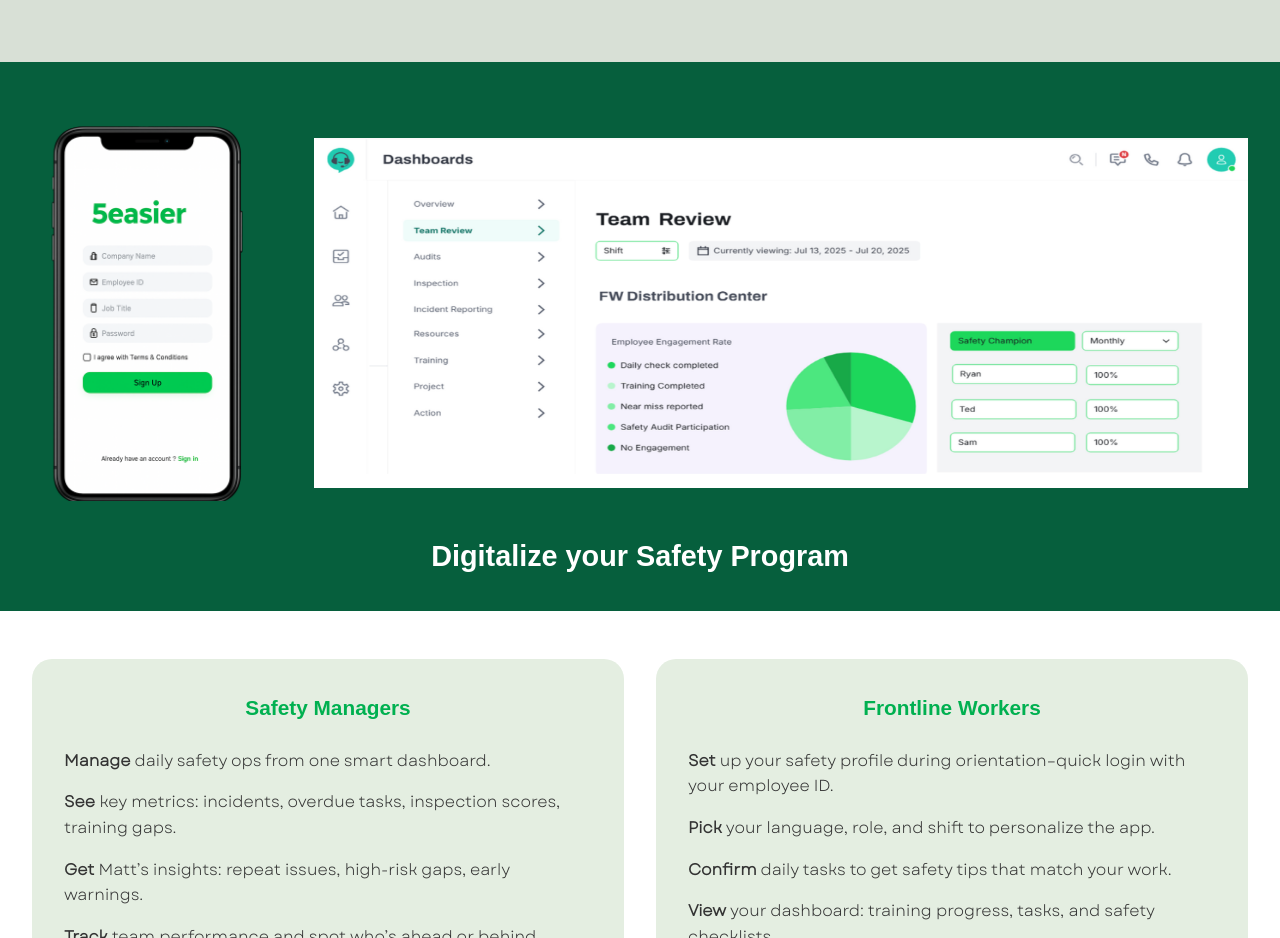
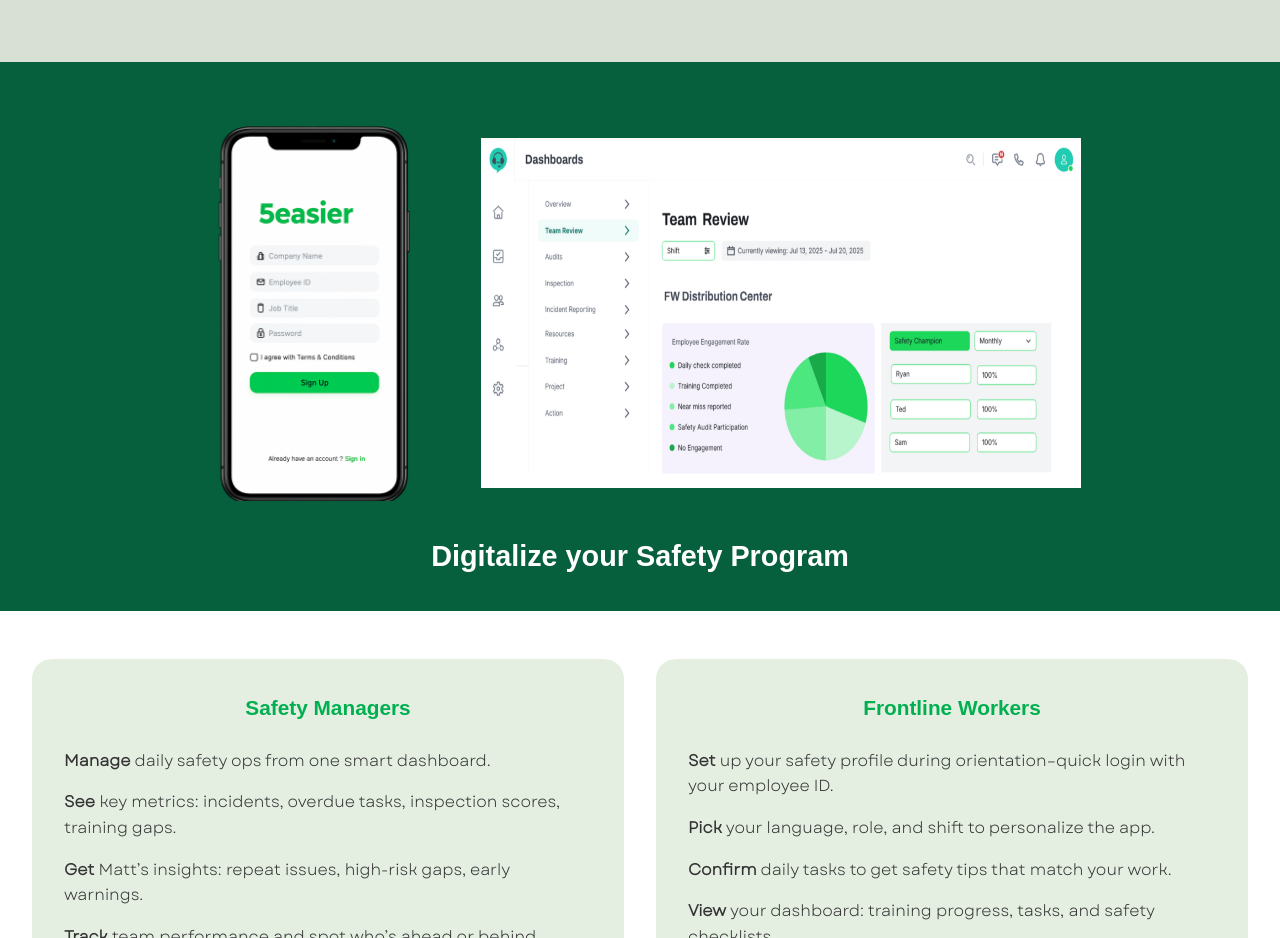
Before and after one commit to dinakar124/5easier, a plain HTML site: page public/index.html in a window 1280 px wide. Shown: the part 860-1798 px from the top of the page. Drawn offline with Linux system fonts and the light colour scheme.

Commit message:
clean up

```diff
--- a/public/index.html
+++ b/public/index.html
@@ -136,7 +136,9 @@
 
     .program-visuals img:last-child {
       height: 350px;
-      width: 80%;
+      max-width: 600px;
+      width: 100%;
+
       /* margin-right: 100px; */
     }
 
```
